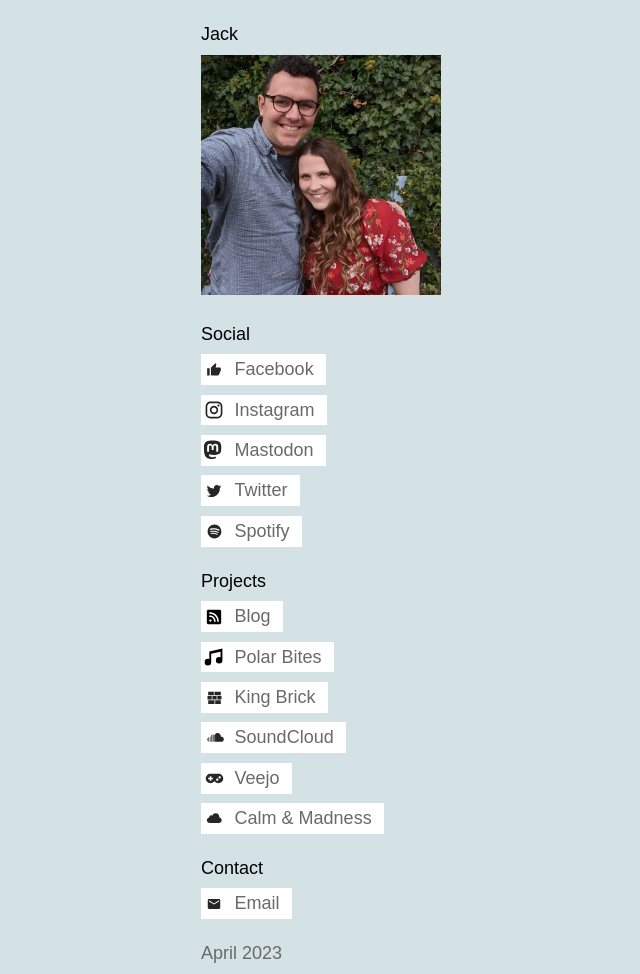
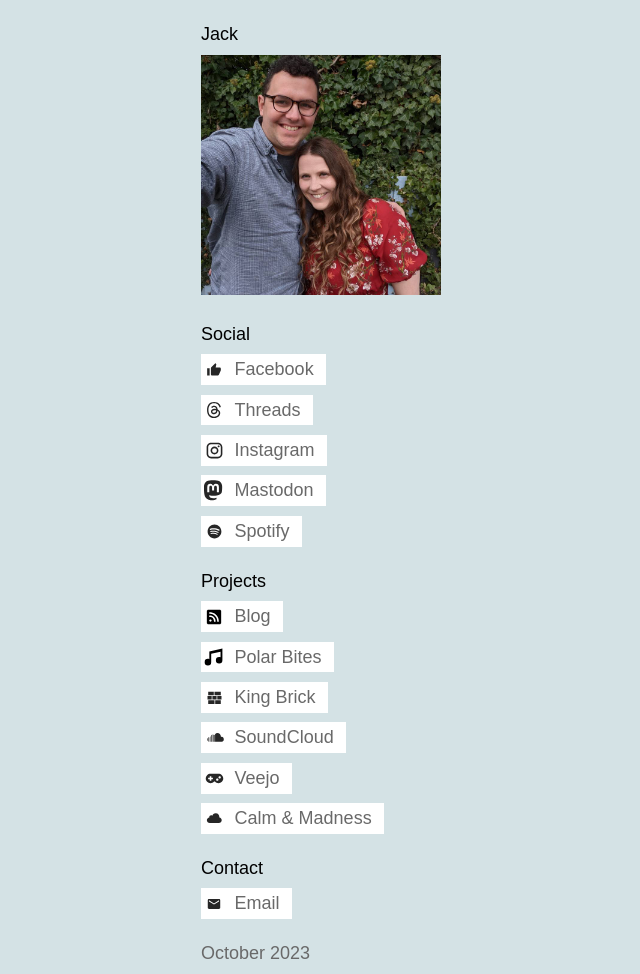
Before and after one commit to jngutteridge/jack-website, a plain HTML site: page public/index.html in a window 1280 px wide. Shown: the whole page, without its empty margins (239-879 px from the left). Drawn offline with Linux system fonts and the light colour scheme.

Commit message:
Remove twitter, add threads

```diff
--- a/public/index.html
+++ b/public/index.html
@@ -68,8 +68,8 @@
         i.icon.instagram {
             background-image: url(/icons/instagram.svg);
         }
-        i.icon.twitter {
-            background-image: url(/icons/twitter.svg);
+        i.icon.threads {
+            background-image: url(/icons/threads.svg);
         }
         i.icon.spotify {
             background-image: url(/icons/spotify.svg);
@@ -98,9 +98,9 @@
         i.icon.mastodon {
             background-image: url(/icons/mastodon.svg);
         }
-	i.icon.blog {
-	    background-image: url(/icons/blog.svg);
-	}
+        i.icon.blog {
+            background-image: url(/icons/blog.svg);
+        }
     </style>
 </head>
 <body>
@@ -112,9 +112,9 @@
 <h2>Social</h2>
 <ul>
     <li><a rel="me" href="https://www.facebook.com/jackgutteridge"><i class="icon facebook"></i><span>Facebook</span></a></li>
+    <li><a rel="me" href="https://www.threads.net/@jackgutts"><i class="icon threads"></i><span>Threads</span></a></li>
     <li><a rel="me" href="https://www.instagram.com/jackgutts/"><i class="icon instagram"></i><span>Instagram</span></a></li>
     <li><a rel="me" href="https://hachyderm.io/@jackgutts"><i class="icon mastodon"></i><span>Mastodon</span></a></li>
-    <li><a rel="me" href="https://twitter.com/jackgutts/"><i class="icon twitter"></i><span>Twitter</span></a></li>
     <li><a rel="me" href="https://open.spotify.com/user/jack7c4"><i class="icon spotify"></i><span>Spotify</span></a></li>
 </ul>
 <h2>Projects</h2>
@@ -131,7 +131,7 @@
     <li><a href="mailto:jack@kingbrick.co.uk"><i class="icon email"></i><span>Email</span></a></li>
 </ul>
 <footer>
-    <h2>April 2023</h2>
+    <h2>October 2023</h2>
 </footer>
 </div>
 </body>
```
Also changed, not shown: public/icons/threads.svg (added), public/icons/twitter.svg (deleted).
